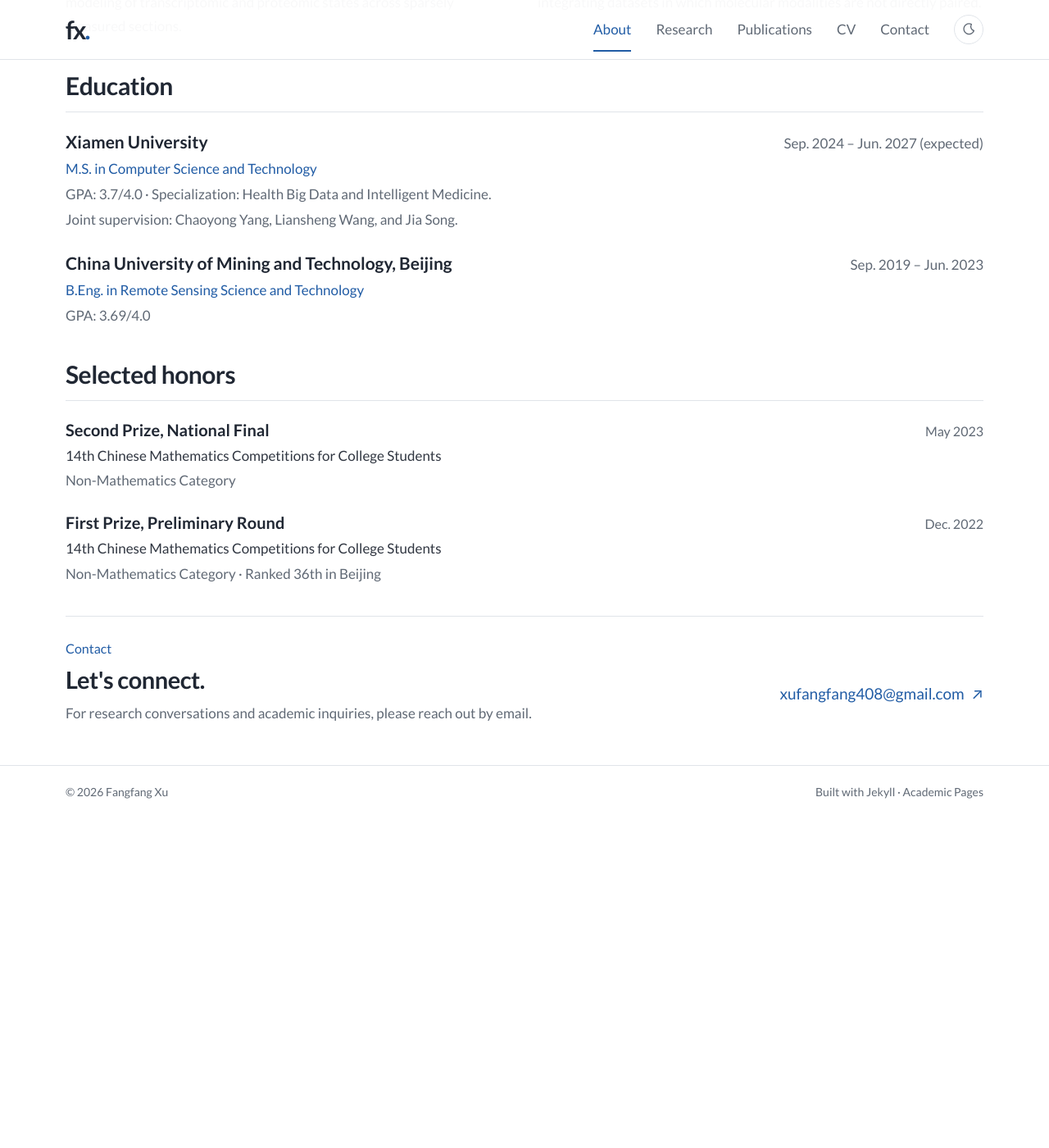
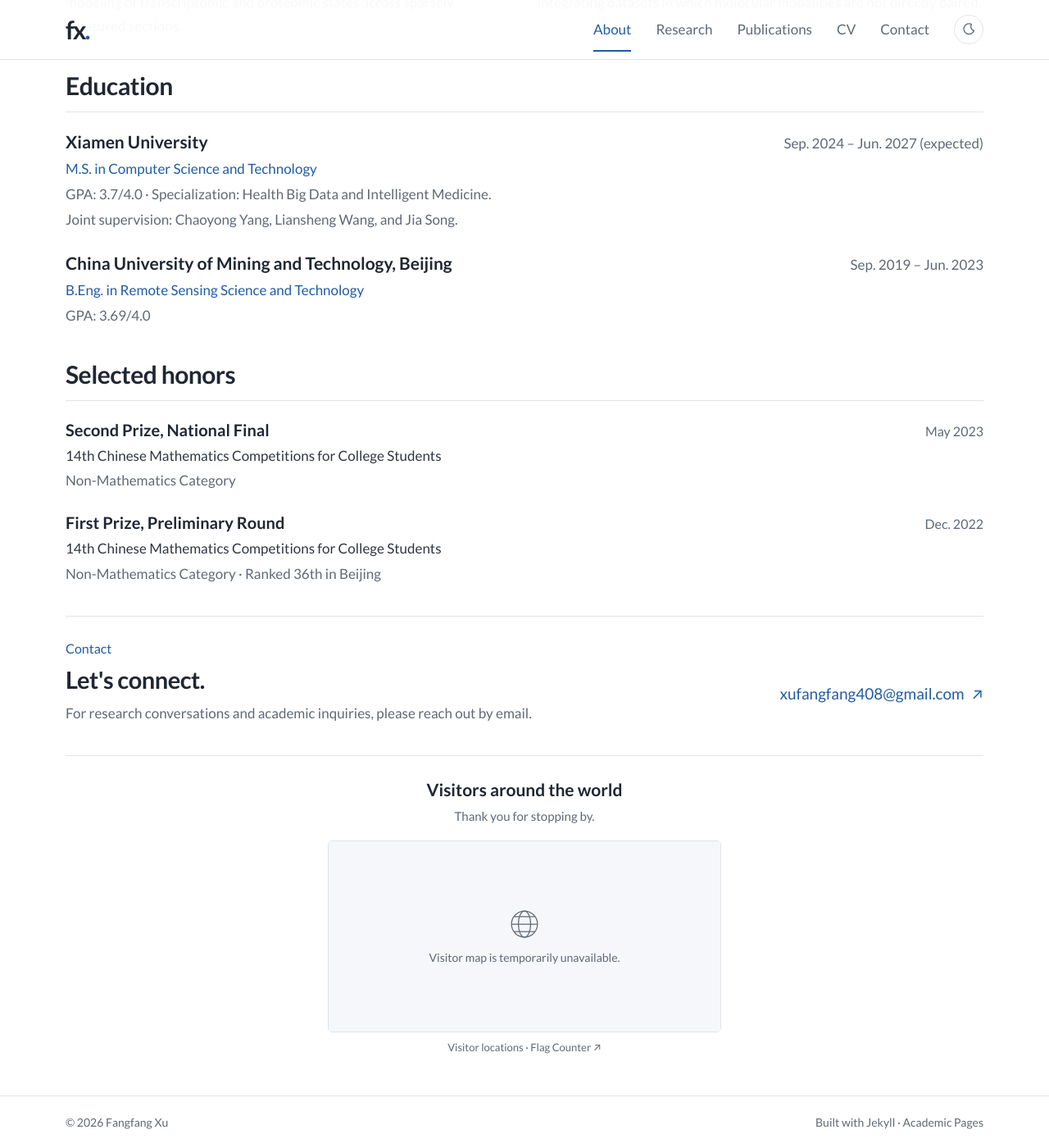
Before and after one commit to xufangfang408/xufangfang408.github.io, a Jekyll site: the page built from _pages/about.md, in a window 1280 px wide and 1400 px high, scrolled down 1687 px. Shown: the whole window at 82% size. Built offline with Jekyll 4.4.1, drawn with Linux system fonts in a browser that asks for light colours; before the commit the page ends 2685 px from its top, so only the background shows below that.

Commit message:
add visitor locations

```diff
--- a/_config.yml
+++ b/_config.yml
@@ -159,6 +159,15 @@ analytics:
   provider               :  "false" # false (default), "google", "google-universal", "google-analytics-4", "custom"
   google:
     tracking_id          :
+
+# Homepage visitor map. These public URLs belong to this site's Flag Counter.
+# Keep the image URL unchanged so visits continue to use the same counter.
+visitor_map:
+  enabled: true
+  image_url: "https://s01.flagcounter.com/map/dkNY/size_m/txt_606975/border_FFFFFF/pageviews_1/viewers_3/flags_0/"
+  stats_url: "https://info.flagcounter.com/dkNY"
+  width: 600
+  height: 291
 
 
 # Reading Files
--- /dev/null
+++ b/_includes/visitor-map.html
@@ -0,0 +1,20 @@
+{% assign visitor_map = site.visitor_map %}
+{% if visitor_map.enabled and visitor_map.image_url != blank and visitor_map.stats_url != blank %}
+<section class="visitor-section" aria-labelledby="visitor-title">
+  <h2 id="visitor-title">Visitors around the world</h2>
+  <p class="visitor-intro">Thank you for stopping by.</p>
+  <figure class="visitor-map" data-visitor-map>
+    <a class="visitor-map-link" href="{{ visitor_map.stats_url | escape }}" target="_blank" rel="noopener noreferrer" aria-label="View visitor statistics on Flag Counter (opens in a new tab)">
+      <div class="visitor-map-frame" style="aspect-ratio: {{ visitor_map.width }} / {{ visitor_map.height }};">
+        <img class="visitor-map-image" src="{{ visitor_map.image_url | escape }}" alt="World map showing the countries visitors come from" width="{{ visitor_map.width }}" height="{{ visitor_map.height }}" loading="eager" decoding="async" fetchpriority="low">
+        <div class="visitor-map-placeholder" role="status" aria-live="polite">
+          <svg viewBox="0 0 48 48" width="40" height="40" aria-hidden="true"><g fill="none" stroke="currentColor" stroke-width="1.5"><circle cx="24" cy="24" r="19"/><ellipse cx="24" cy="24" rx="9" ry="19"/><path d="M5 24h38M9 13h30M9 35h30"/></g></svg>
+          <p data-visitor-map-status>Loading visitor map…</p>
+        </div>
+      </div>
+    </a>
+    <figcaption>Visitor locations · <a href="{{ visitor_map.stats_url | escape }}" target="_blank" rel="noopener noreferrer">Flag Counter <span aria-hidden="true">↗</span></a></figcaption>
+  </figure>
+</section>
+<script src="{{ '/assets/js/visitor-map.js' | relative_url }}?v={{ site.time | date: '%Y%m%d%H%M%S' }}" defer></script>
+{% endif %}
--- a/_layouts/academic.html
+++ b/_layouts/academic.html
@@ -6,6 +6,7 @@
     <title>{% if page.url != '/' %}{{ page.title | escape }} | {% endif %}{{ site.title | escape }}</title>
     <meta name="description" content="{{ page.description | default: site.description | escape }}">
     <meta name="theme-color" content="#ffffff">
+    {% if page.url == '/' %}<meta name="visitor-map-enabled" content="{% if site.visitor_map.enabled %}true{% else %}false{% endif %}">{% endif %}
     <script>
       (function () {
         var saved = null;
--- a/_pages/about.md
+++ b/_pages/about.md
@@ -59,3 +59,5 @@ redirect_from:
   <p>For research conversations and academic inquiries, please reach out by email.</p>
   <a class="contact-email" href="mailto:{{ site.data.academic.email }}">{{ site.data.academic.email }} <span aria-hidden="true">↗</span></a>
 </section>
+
+{% include visitor-map.html %}
--- a/assets/css/academic-v2.css
+++ b/assets/css/academic-v2.css
@@ -149,6 +149,22 @@ body.academic-v2 .main-content { width: 100%; grid-column: 1 / -1; }
 .contact-section p:not(.eyebrow) { grid-column: 1; color: var(--muted); font-size: 17px; margin-top: 5px; }
 .contact-email { grid-column: 2; grid-row: 2 / 4; align-self: center; font-size: 19px; overflow-wrap: anywhere; }
 .contact-email span { margin-left: 5px; }
+.visitor-section { margin-top: 36px; padding-top: 26px; border-top: 1px solid var(--line); text-align: center; }
+.visitor-section h2 { font-size: 21px; line-height: 1.4; letter-spacing: 0; }
+.visitor-intro { margin-top: 5px; color: var(--muted); font-size: 15px; }
+.visitor-map { width: 100%; max-width: 480px; min-width: 0; margin: 17px auto 0; }
+.visitor-map-link { display: block; border: 1px solid var(--line); border-radius: 5px; overflow: hidden; }
+.visitor-map-link:hover { border-color: var(--accent); }
+.visitor-map-frame { position: relative; width: 100%; background: #fff; }
+.visitor-map-image { display: block; width: 100%; height: auto; }
+.visitor-map-placeholder { display: none; position: absolute; inset: 0; flex-direction: column; align-items: center; justify-content: center; gap: 10px; padding: 16px; background: var(--soft); color: var(--muted); }
+.visitor-map-placeholder p { max-width: 240px; font-size: 14px; line-height: 1.5; }
+.visitor-map[data-map-state="loading"] .visitor-map-image,
+.visitor-map[data-map-state="error"] .visitor-map-image { visibility: hidden; }
+.visitor-map[data-map-state="loading"] .visitor-map-placeholder,
+.visitor-map[data-map-state="error"] .visitor-map-placeholder { display: flex; }
+.visitor-map figcaption { margin-top: 9px; color: var(--muted); font-size: 13px; line-height: 1.5; }
+.visitor-map figcaption a { color: inherit; }
 .site-footer { border-top: 1px solid var(--line); }
 .site-footer > div { display: flex; flex-wrap: wrap; justify-content: space-between; gap: 8px 24px; padding-top: 20px; padding-bottom: 20px; color: var(--muted); font-size: 14px; }
 .site-footer a { color: inherit; }
@@ -214,6 +230,7 @@ body.academic-v2 .main-content { width: 100%; grid-column: 1 / -1; }
   .education-heading .item-date, .honor-heading .item-date { display: block; margin-top: 4px; }
   .education-item h3 { font-size: 21px; }
   .contact-section { margin-top: 30px; padding-top: 24px; }
+  .visitor-section { margin-top: 30px; padding-top: 24px; }
   .identity-info { min-width: 0; }
   .identity-info p { font-size: 15px; }
   .identity-bar .profile-links { padding-left: 0; gap: 6px 20px; }
@@ -262,7 +279,7 @@ body.academic-v2 .main-content { width: 100%; grid-column: 1 / -1; }
     --status-ink: #245389;
   }
   body { background: white; font-size: 11pt; }
-  .site-header, .site-footer, .skip-link, .profile-links, .theme-toggle, .page-heading > .button { display: none; }
+  .site-header, .site-footer, .skip-link, .profile-links, .theme-toggle, .page-heading > .button, .visitor-section { display: none; }
   .site-shell { display: block; max-width: none; min-height: 0; padding: 0; }
   .intro { grid-template-columns: minmax(0, 1fr) 120px; gap: 24px; }
   .intro-copy { display: block; }
--- /dev/null
+++ b/assets/js/visitor-map.js
@@ -0,0 +1,32 @@
+(function () {
+  "use strict";
+
+  document.querySelectorAll("[data-visitor-map]").forEach(function (map) {
+    var image = map.querySelector(".visitor-map-image");
+    var frame = map.querySelector(".visitor-map-frame");
+    var status = map.querySelector("[data-visitor-map-status]");
+    if (!image || !frame || !status) return;
+    var timeout;
+
+    function update(state) {
+      map.setAttribute("data-map-state", state);
+      frame.setAttribute("aria-busy", state === "loading" ? "true" : "false");
+      if (state === "error") status.textContent = "Visitor map is temporarily unavailable.";
+      if (state !== "loading") window.clearTimeout(timeout);
+    }
+
+    function loaded() {
+      // Treat a provider's empty tracking pixel as unavailable, too.
+      update(image.naturalWidth >= 100 && image.naturalHeight >= 50 ? "ready" : "error");
+    }
+
+    image.addEventListener("load", loaded);
+    image.addEventListener("error", function () { update("error"); });
+    if (image.complete) {
+      loaded();
+    } else {
+      update("loading");
+      timeout = window.setTimeout(function () { update("error"); }, 12000);
+    }
+  });
+})();
```
Also changed, not shown: SITE_NOTES.md (+9 -0 lines), scripts/verify-academic-site.cjs (+77 -4 lines).
